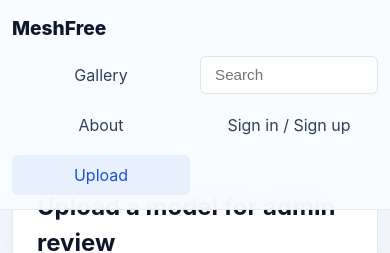
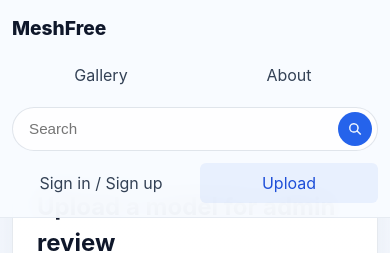
Before and after one commit to constellnoc/MeshFree, a React (Vite) app in the folder client/: page /upload in a window 390 px wide. Shown: the top 253 px of the page. Built offline with nearby package versions, Linux system fonts and the light colour scheme; no server answers.

Commit message:
fix(search): fix search bug still with bugs

```diff
--- a/client/src/components/Layout.tsx
+++ b/client/src/components/Layout.tsx
@@ -61,12 +61,10 @@ export function Layout() {
 
   const activeHomeSection =
     location.pathname === "/"
-      ? location.hash === "#gallery"
-        ? "gallery"
+      ? homeSection
       : location.hash === "#about"
         ? "about"
-          : homeSection
-      : homeSection;
+        : "home";
 
   useEffect(() => {
     document.title = getDocumentTitle(location.pathname, location.hash, activeHomeSection);
@@ -94,23 +92,48 @@ export function Layout() {
 
   useEffect(() => {
     if (location.pathname !== "/") {
+      setHomeSection("home");
+      return;
+    }
+
+    if (location.hash === "#gallery") {
+      setHomeSection("gallery");
+      return;
+    }
+
+    if (location.hash === "#about") {
+      setHomeSection("about");
+      return;
+    }
+
+    setHomeSection("home");
+  }, [location.hash, location.pathname]);
+
+  useEffect(() => {
+    if (location.pathname !== "/") {
       return;
     }
 
     let animationFrameId = 0;
+
+    const getSectionActivationTop = (element: HTMLElement) => {
+      const computedStyle = window.getComputedStyle(element);
+      const scrollMarginTop = Number.parseFloat(computedStyle.scrollMarginTop || "0") || 0;
+      return element.getBoundingClientRect().top + window.scrollY - scrollMarginTop;
+    };
 
     const updateHomeSection = () => {
       animationFrameId = 0;
 
       const galleryElement = document.getElementById("gallery");
       const aboutElement = document.getElementById("about");
-      const sectionProbe = window.innerHeight * 0.32;
+      const sectionProbe = window.scrollY + 1;
 
       let nextSection: HomeSection = "home";
 
-      if (aboutElement && aboutElement.getBoundingClientRect().top <= sectionProbe) {
+      if (aboutElement && sectionProbe >= getSectionActivationTop(aboutElement)) {
         nextSection = "about";
-      } else if (galleryElement && galleryElement.getBoundingClientRect().top <= sectionProbe) {
+      } else if (galleryElement && sectionProbe >= getSectionActivationTop(galleryElement)) {
         nextSection = "gallery";
       }
 
@@ -159,6 +182,39 @@ export function Layout() {
     });
   };
 
+  const handleSectionNavigation = (section: "gallery" | "about") => {
+    const targetPathname = section === "gallery" ? "/" : location.pathname;
+    const nextHash = `#${section}`;
+
+    if (location.pathname !== targetPathname) {
+      navigate({
+        pathname: targetPathname,
+        hash: nextHash,
+      });
+      return;
+    }
+
+    if (location.pathname === "/") {
+      setHomeSection(section);
+    }
+
+    const targetElement = document.getElementById(section);
+    if (targetElement) {
+      targetElement.scrollIntoView({ behavior: "smooth", block: "start" });
+    }
+
+    if (location.hash !== nextHash) {
+      navigate(
+        {
+          pathname: location.pathname,
+          search: location.search,
+          hash: nextHash,
+        },
+        { replace: true },
+      );
+    }
+  };
+
   return (
     <div className="app-shell">
       <header className="topbar">
@@ -169,18 +225,35 @@ export function Layout() {
             </Link>
           </div>
 
-          <nav className="app-nav topbar-nav" aria-label="Primary navigation">
-            <Link
+          <div className="topbar-main">
+            <nav className="topbar-nav topbar-link-group" aria-label="Primary navigation">
+              <button
                 className={
                   location.pathname === "/" && activeHomeSection === "gallery"
                     ? "nav-link nav-link-active"
                     : "nav-link"
                 }
-              to="/#gallery"
+                type="button"
+                onClick={() => handleSectionNavigation("gallery")}
               >
                 Gallery
-            </Link>
+              </button>
+              <button
+                className={
+                  (location.pathname === "/" && activeHomeSection === "about") ||
+                  (location.pathname !== "/" && location.hash === "#about")
+                    ? "nav-link nav-link-active"
+                    : "nav-link"
+                }
+                type="button"
+                onClick={() => handleSectionNavigation("about")}
+              >
+                About
+              </button>
+            </nav>
+
             <form className="nav-search-form" onSubmit={handleNavSearchSubmit}>
+              <div className="nav-search-field">
                 <input
                   key={location.search}
                   ref={navSearchInputRef}
@@ -190,17 +263,18 @@ export function Layout() {
                   placeholder="Search"
                   aria-label="Search models"
                 />
+                <button className="nav-search-button" type="submit" aria-label="Search models">
+                  <svg viewBox="0 0 24 24" aria-hidden="true" focusable="false">
+                    <path
+                      fill="currentColor"
+                      d="M10.5 4a6.5 6.5 0 1 0 4.03 11.6l4.44 4.43 1.41-1.41-4.43-4.44A6.5 6.5 0 0 0 10.5 4Zm0 2a4.5 4.5 0 1 1 0 9.01 4.5 4.5 0 0 1 0-9.01Z"
+                    />
+                  </svg>
+                </button>
+              </div>
             </form>
-            <Link
-              className={
-                (location.pathname === "/" && activeHomeSection === "about") || location.hash === "#about"
-                  ? "nav-link nav-link-active"
-                  : "nav-link"
-              }
-              to={`${location.pathname}#about`}
-            >
-              About
-            </Link>
+
+            <div className="topbar-action-group">
               {hasAdminToken ? (
                 <NavLink
                   className={({ isActive }) => (isActive ? "nav-link nav-link-active" : "nav-link")}
@@ -225,7 +299,8 @@ export function Layout() {
               >
                 Upload
               </NavLink>
-          </nav>
+            </div>
+          </div>
         </div>
       </header>
 
--- a/client/src/index.css
+++ b/client/src/index.css
@@ -73,27 +73,44 @@ button {
   color: #0f172a;
 }
 
-.app-nav {
+.topbar-main {
+  min-width: 0;
   display: grid;
-  grid-template-columns: repeat(5, minmax(0, 1fr));
+  grid-template-columns: auto minmax(360px, 1fr) auto;
   align-items: center;
-  gap: 10px;
+  gap: 14px;
 }
 
 .topbar-nav {
   min-width: 0;
 }
 
+.topbar-link-group,
+.topbar-action-group {
+  display: inline-flex;
+  align-items: center;
+  gap: 10px;
+}
+
+.topbar-link-group {
+  justify-content: flex-start;
+}
+
+.topbar-action-group {
+  justify-content: flex-end;
+}
+
 .nav-link {
   display: inline-flex;
   align-items: center;
   justify-content: center;
-  width: 100%;
   min-height: 38px;
   padding: 8px 14px;
+  border: none;
   border-radius: 6px;
   background: transparent;
   color: #334155;
+  cursor: pointer;
   transition: background-color 0.18s ease, color 0.18s ease;
   text-align: center;
   white-space: nowrap;
@@ -106,17 +123,46 @@ button {
 
 .nav-search-form {
   width: 100%;
+  min-width: 0;
+}
+
+.nav-search-field {
+  position: relative;
+  width: 100%;
 }
 
 .nav-search-input {
   width: 100%;
-  min-height: 38px;
-  padding: 0 14px;
+  min-height: 44px;
+  padding: 0 52px 0 16px;
   border: 1px solid rgba(148, 163, 184, 0.28);
-  border-radius: 6px;
+  border-radius: 999px;
   background: rgba(255, 255, 255, 0.88);
   color: #334155;
   font-size: 0.95rem;
+}
+
+.nav-search-button {
+  position: absolute;
+  top: 50%;
+  right: 6px;
+  width: 34px;
+  height: 34px;
+  display: inline-flex;
+  align-items: center;
+  justify-content: center;
+  border: none;
+  border-radius: 999px;
+  padding: 0;
+  background: #2563eb;
+  color: #eff6ff;
+  cursor: pointer;
+  transform: translateY(-50%);
+}
+
+.nav-search-button svg {
+  width: 18px;
+  height: 18px;
 }
 
 .topbar-upload-button {
@@ -1092,24 +1138,15 @@ pre {
   margin: 0;
 }
 
-.search-panel {
+.gallery-toolbar {
   display: grid;
-  gap: 16px;
+  gap: 14px;
 }
 
-.search-panel-row {
-  display: grid;
-  grid-template-columns: minmax(0, 1fr) auto;
-  gap: 16px;
-  align-items: end;
-}
-
-.search-panel-field {
-  margin: 0;
-}
-
-.search-panel-actions {
+.gallery-toolbar-meta {
   display: flex;
+  align-items: center;
+  justify-content: space-between;
   gap: 12px;
   flex-wrap: wrap;
 }
@@ -1178,8 +1215,15 @@ pre {
     min-height: auto;
   }
 
-  .app-nav {
+  .topbar-main {
     width: 100%;
+    grid-template-columns: 1fr;
+    gap: 12px;
+  }
+
+  .topbar-link-group,
+  .topbar-action-group {
+    display: grid;
     grid-template-columns: repeat(2, minmax(0, 1fr));
   }
 
@@ -1248,9 +1292,10 @@ pre {
     align-items: start;
   }
 
-  .search-panel-row,
+  .gallery-toolbar-meta,
   .tag-input-row {
-    grid-template-columns: 1fr;
+    flex-direction: column;
+    align-items: stretch;
   }
 
   .detail-grid {
--- a/client/src/pages/HomePage.tsx
+++ b/client/src/pages/HomePage.tsx
@@ -1,4 +1,4 @@
-import { useEffect, useState, type CSSProperties, type FormEvent } from "react";
+import { useEffect, useState, type CSSProperties } from "react";
 import { Link, useLocation, useSearchParams } from "react-router-dom";
 
 import { getApprovedModels } from "../api/models";
@@ -23,14 +23,9 @@ export function HomePage() {
   const [isLoading, setIsLoading] = useState(true);
   const [errorMessage, setErrorMessage] = useState("");
   const [heroScrollProgress, setHeroScrollProgress] = useState(0);
-  const [searchInput, setSearchInput] = useState("");
 
   const activeQuery = searchParams.get("q")?.trim() ?? "";
   const activeTag = searchParams.get("tag")?.trim() ?? "";
-
-  useEffect(() => {
-    setSearchInput(activeQuery);
-  }, [activeQuery]);
 
   useEffect(() => {
     const loadModels = async () => {
@@ -129,17 +124,11 @@ export function HomePage() {
     setSearchParams(nextParams);
   };
 
-  const handleSearchSubmit = (event: FormEvent<HTMLFormElement>) => {
-    event.preventDefault();
-    updateFilters(searchInput, activeTag);
-  };
-
   const handleTagFilterToggle = (tag: string) => {
     updateFilters(activeQuery, activeTag === tag ? "" : tag);
   };
 
   const handleClearFilters = () => {
-    setSearchInput("");
     setSearchParams(new URLSearchParams());
   };
 
@@ -177,8 +166,7 @@ export function HomePage() {
           <p className="section-kicker">Gallery</p>
           <h2>Approved model resources</h2>
           <p>
-            Search by keyword, browse recommended tags, and open approved resources without
-            logging in.
+            Browse recommended tags and open approved resources without logging in.
           </p>
         </div>
         <div className="actions">
@@ -188,31 +176,7 @@ export function HomePage() {
         </div>
       </div>
 
-      <div className="card">
-        <form className="search-panel" onSubmit={handleSearchSubmit}>
-          <div className="search-panel-row">
-            <label className="form-field search-panel-field">
-              <span className="form-label">Search by title, description, or tag</span>
-              <input
-                className="form-input"
-                type="search"
-                value={searchInput}
-                onChange={(event) => setSearchInput(event.target.value)}
-                placeholder="Try low-poly, temple, environment..."
-              />
-            </label>
-            <div className="search-panel-actions">
-              <button className="button-link" type="submit">
-                Search
-              </button>
-              {activeQuery || activeTag ? (
-                <button className="button-link secondary" type="button" onClick={handleClearFilters}>
-                  Clear filters
-                </button>
-              ) : null}
-            </div>
-          </div>
-
+      <div className="gallery-toolbar">
         <div className="tag-chip-list">
           {availableTags.map((tag) => (
             <button
@@ -233,13 +197,17 @@ export function HomePage() {
         </div>
 
         {activeQuery || activeTag ? (
+          <div className="gallery-toolbar-meta">
             <p className="search-result-summary">
               Showing results
               {activeQuery ? ` for "${activeQuery}"` : ""}
               {activeTag ? ` in tag "${activeTag}"` : ""}.
             </p>
+            <button className="button-link secondary" type="button" onClick={handleClearFilters}>
+              Clear filters
+            </button>
+          </div>
         ) : null}
-        </form>
       </div>
 
       {isLoading ? (
```
Lines whose indentation alone changed are shown as unchanged.
